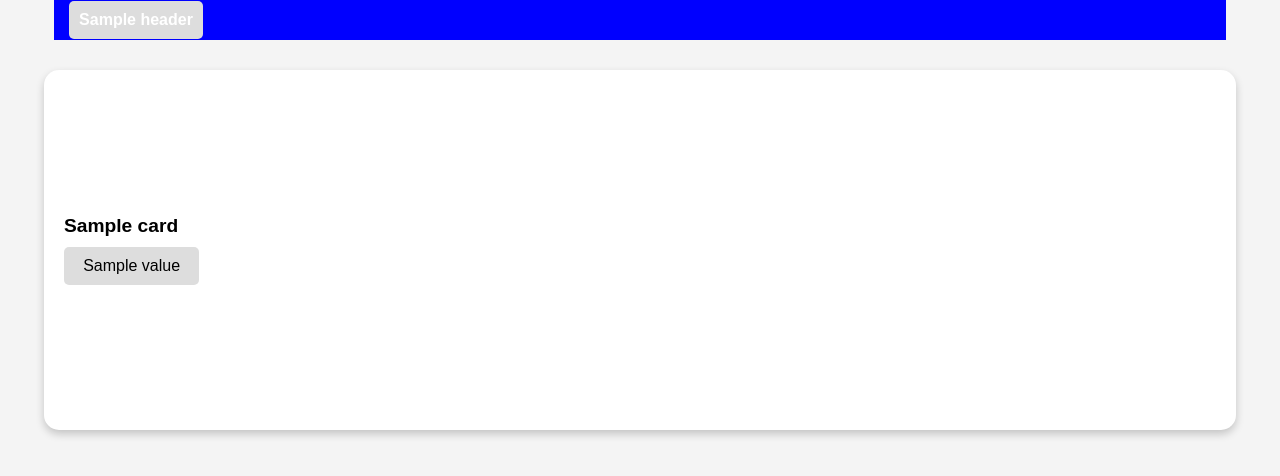
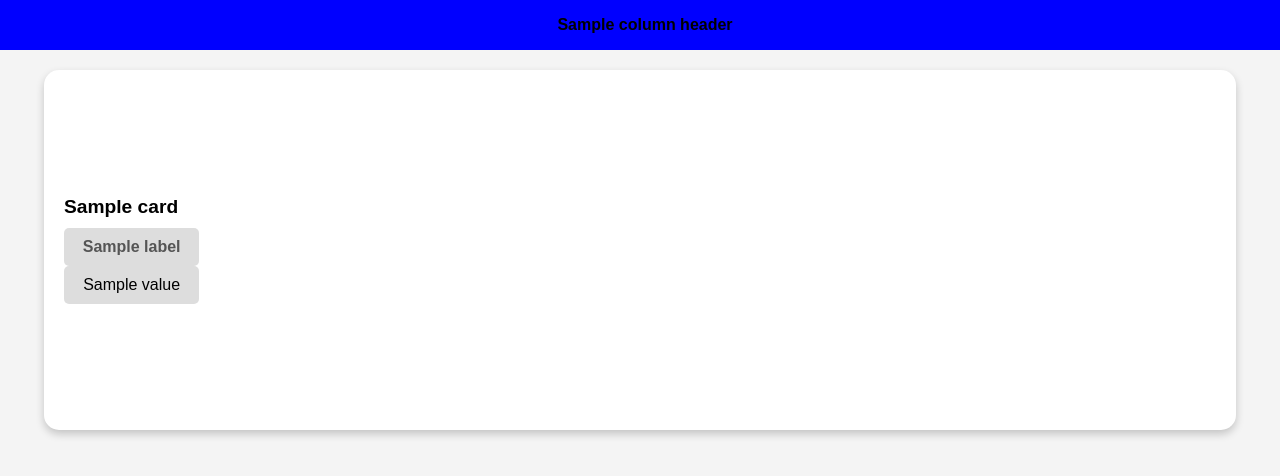
Before and after one commit to artificialname/boardgame, a Flask app: template templates/index.html in a window 1280 px wide. Shown: the top 476 px of the page. Run offline with Flask 3, Linux system fonts and the light colour scheme; the template is opened without the code that fills it: most values are stand-ins (such as "Sample title", 1, 10 or a date in 2020).

Commit message:
formatting of text in blue ribbon

```diff
--- a/templates/index.html
+++ b/templates/index.html
@@ -16,22 +16,22 @@
             overflow: hidden;
         }
         .header {
-            width: 90vw;
+            width: 100%;
             height: 5vh;
             background: blue;
-            color: white;
-            display: grid;
-            grid-template-columns: repeat(8, 1fr);
+            color: black;  /* Text color set to black */
+            display: flex;
             align-items: center;
-            justify-items: center;
-            font-size: 1em;
+            justify-content: center;
+            font-size: 1em;  /* Slightly smaller text */
             font-weight: bold;
             position: fixed;
             top: 0;
-            left: 50%;
-            transform: translateX(-50%);
-            z-index: 10;
-            padding: 0 10px;
+            left: 0;
+            padding: 5px;
+            white-space: nowrap; /* Prevent text wrapping */
+            overflow: hidden;
+            text-overflow: ellipsis;
         }
         .content {
             width: 100%;
@@ -76,7 +76,7 @@
             gap: 10px;
             text-align: center;
         }
-        .card-labels div, .card-content div, .header div {
+        .card-labels div, .card-content div {
             background: #ddd;
             padding: 10px;
             border-radius: 5px;
@@ -84,15 +84,22 @@
     </style>
 </head>
 <body>
+    <!-- Updated Header with Row 1 from Google Sheet -->
     <div class="header">
-        {% for header in column_headers %}
-        <div>{{ header }}</div>
+        {% for label in column_headers %}
+            <span style="margin: 0 10px;">{{ label }}</span>
         {% endfor %}
     </div>
+
     <div class="content">
         {% for card in cards %}
         <div class="card">
             <div class="card-title">{{ card.title }}</div>
+            <div class="card-labels">
+                {% for label in labels %}
+                <div>{{ label }}</div>
+                {% endfor %}
+            </div>
             <div class="card-content">
                 {% for value in card.data %}
                 <div>{{ value }}</div>
```
